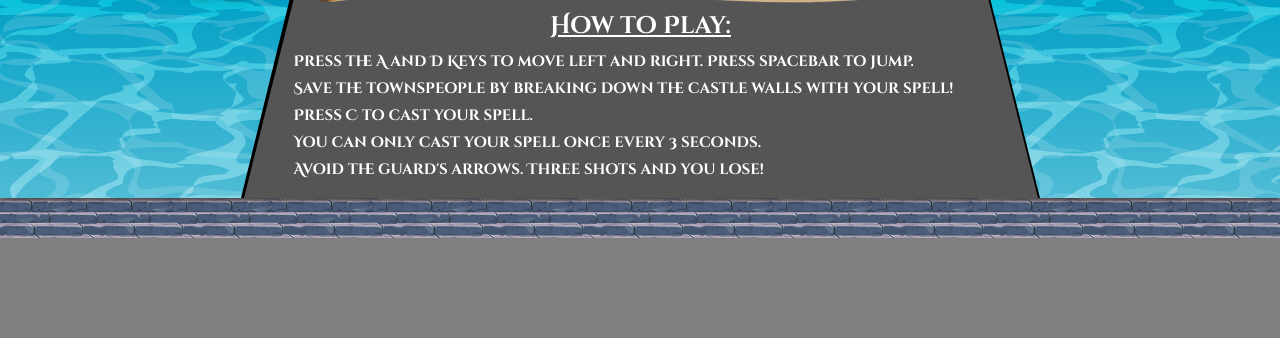
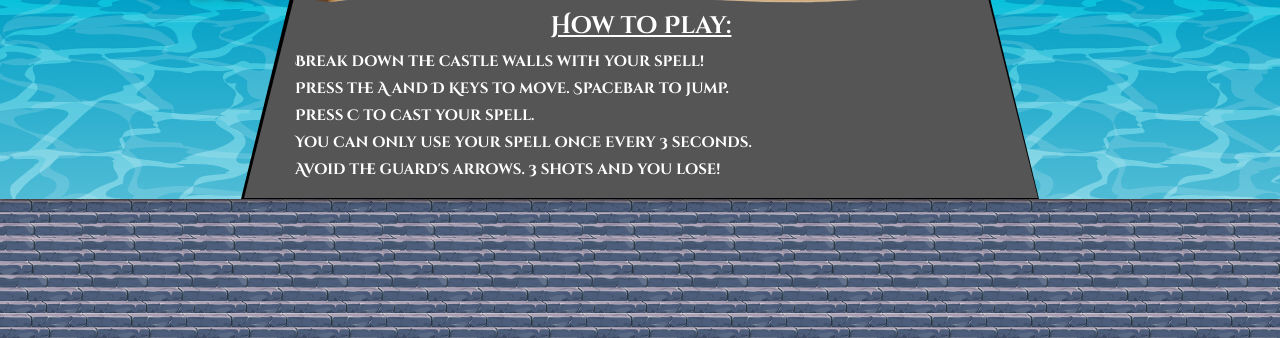
Before and after one commit to Justin-Diner/sorcerers_quest, a website built with webpack: page index.html in a window 1280 px wide. Shown: the part 731-1069 px from the top of the page. Before the commit the page ends 969 px from the top, so only its background shows below. Built offline with Linux system fonts and the light colour scheme; files whose address does not match are found by name.

Commit message:
small amounts of refactoring

```diff
--- a/index.html
+++ b/index.html
@@ -141,22 +141,22 @@
 							<br>
 							<h1 id="instructions-title">How to Play: </h1>
 							<ol type="1" id="instructions-list">
-								<li>Press the A and D Keys to move left and right. Press spacebar to jump.</li>
+								<li>Break down the castle walls with your spell!</li>
 
-								<li>Save the townspeople by breaking down the castle walls with your spell!</li>
+								<li>Press the A and D Keys to move. Spacebar to jump.</li>
 
 								<li>Press C to cast your spell.</li>
 
-								<li>You can only cast your spell once every 3 seconds.</li>
+								<li>You can only use your spell once every 3 seconds.</li>
 
-								<li>Avoid the guard's arrows. Three shots and you lose!</li>
-
+								<li>Avoid the guard's arrows. 3 shots and you lose!</li>
 							</ol>
 						</div>
 					</div>
 				</div>
 			</div>
 		</div>
+		<div class="stone_steps"></div>
 	</div>
 </div>
 </body>
--- a/src/scripts/level_indicator.js
+++ b/src/scripts/level_indicator.js
@@ -6,7 +6,7 @@ export default class LevelIndicator {
 	draw(ctx) {
 		ctx.font = "bold 36px serif"
 		ctx.fillStyle = "white";
-		ctx.fillText(`Level: ${this.level} / 3`, 428, 39)
+		ctx.fillText(`Level: ${this.level} / 3`, 422, 39)
 		ctx.stroke();
 	}
 }
--- a/src/scripts/levels/level_one.js
+++ b/src/scripts/levels/level_one.js
@@ -6,7 +6,7 @@ export class LevelOne {
 	constructor() {
 		this.level = 1;
 		this.levelArrows = [];
-		this.castle = new Castle({health: 10})
+		this.castle = new Castle({health: 20})
 	}
 
 	generateArrows() {
--- a/src/scripts/levels/level_two.js
+++ b/src/scripts/levels/level_two.js
@@ -6,7 +6,7 @@ export class LevelTwo {
 	constructor() {
 		this.level = 2;
 		this.levelArrows = [[], []];
-		this.castle = new Castle({health: 10})
+		this.castle = new Castle({health: 50})
 	}
 
 	clearLevelArrows() {
--- a/src/styles/styles_main.scss
+++ b/src/styles/styles_main.scss
@@ -1,14 +1,15 @@
 // #999600, #FFFB19, #E5E100, #440099, #6600E6
 body {
-	background-color: gray;
+	background: rgb(255,255,255);
+	background: linear-gradient(0deg, rgba(255,255,255,1) 0%, rgba(96,96,107,1) 61%, rgba(70,70,70,1) 90%);
 }
+
 #main-container {
 	//background-image: linear-gradient(rgb(12, 109, 227), orange);
 	background-image: url('../assets/forrestbackground/forrestbackground.jpg');
 	background-size: cover;
 	width: 100%;
 	height: 100%;
-
 }
 
 #top-header {
@@ -524,10 +525,10 @@ body {
 }
 
 #walkway {
-	border-bottom: 200px solid black;
+	border-bottom: 201px solid black;
 	border-left: 49px solid transparent;
-	border-right: 50px solid transparent;
-	height: 0;
+	border-right: 49px solid transparent;
+	height: 0px;
 	width: 700px;
 }
 
@@ -552,11 +553,22 @@ body {
 	margin-bottom: 10px;
 }
 
+#instructions-list {
+	position: relative;
+	left: 1px;
+}
+
 
 #instructions-list li {
 	font-size: 15px;
 	color: white;
 	font-family: 'Cinzel Decorative', cursive;
 	line-height: 180%;
+}
 
+.stone_steps {
+	height: 125px;
+	width: 100%;
+	background-image: url(../../assets/stonesteps/stonesteps.jpg);
+	background-size: 100px;
 }
```
Also changed, not shown: dist/main.css, dist/main.js.
